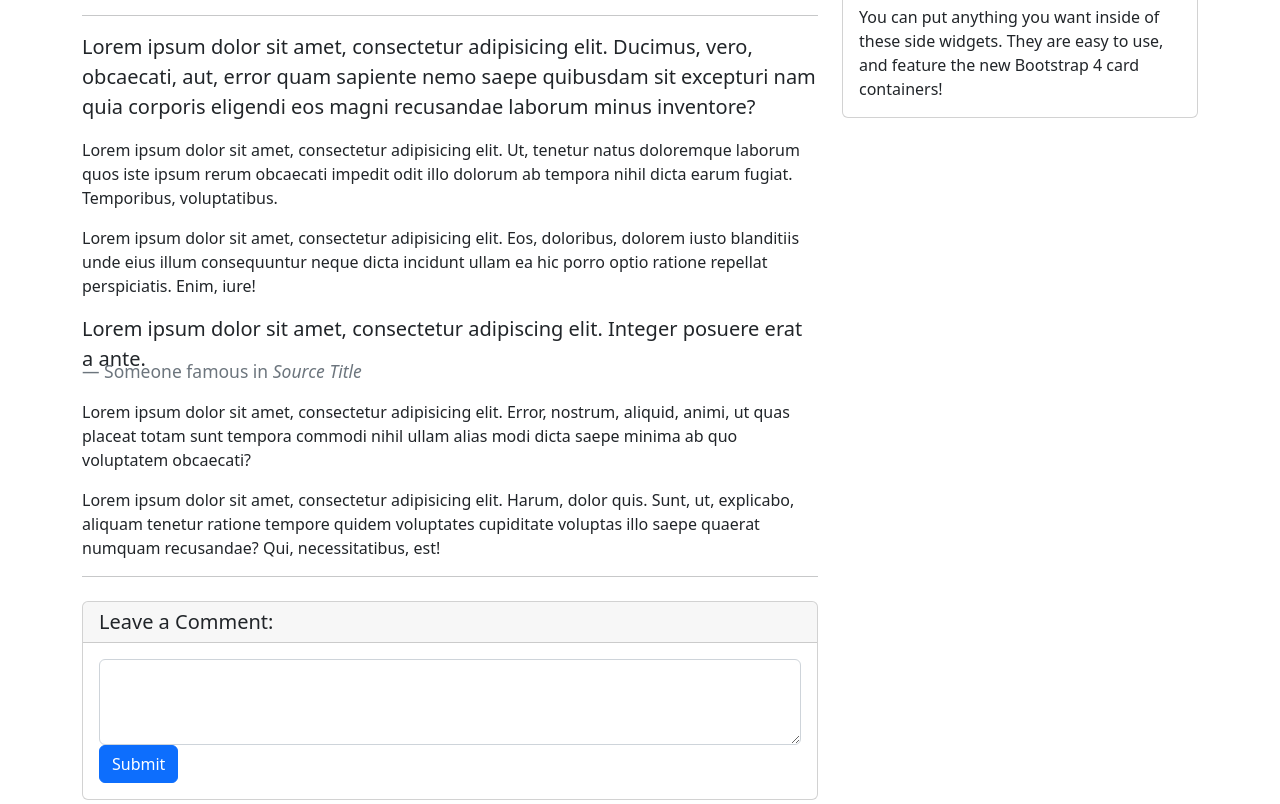
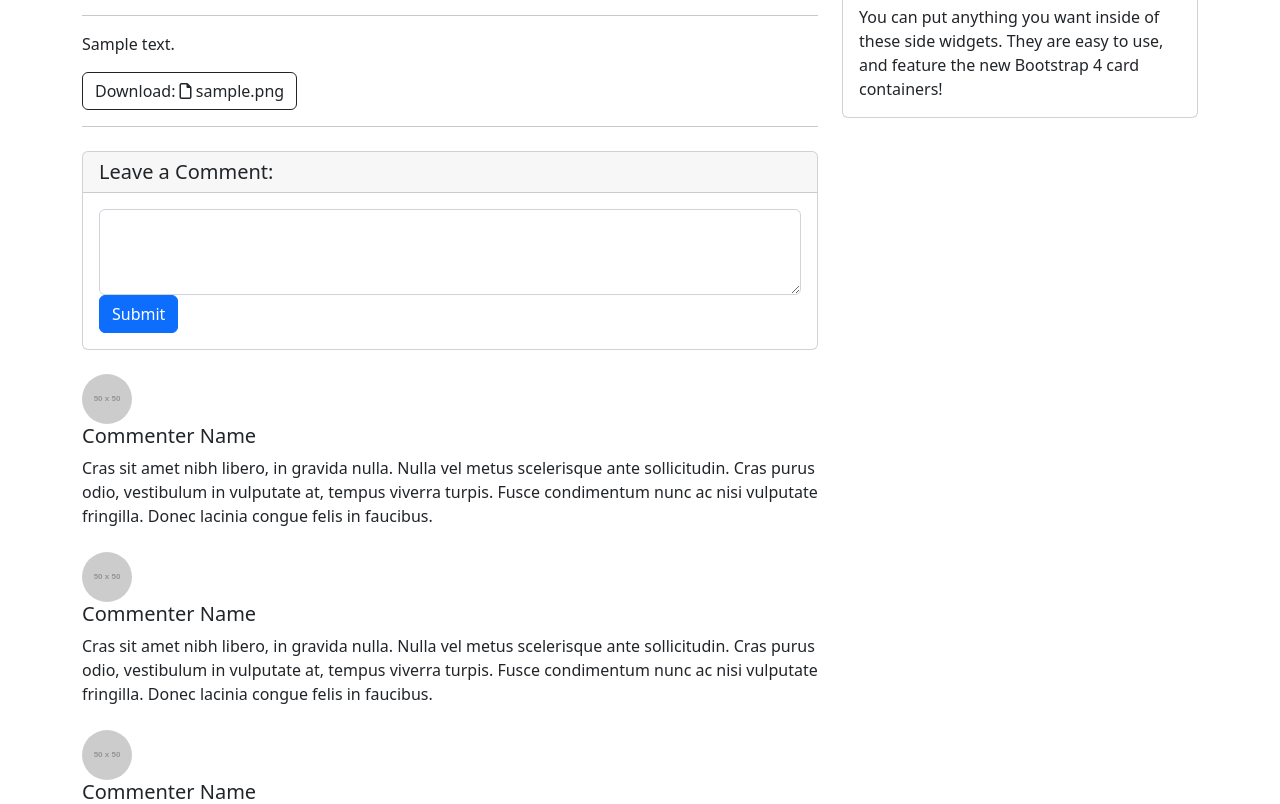
Before and after one commit to nidolight/djangoPublish, a Django app: page /blog/1/ in a window 1280 px wide. Shown: the part 441-1245 px from the top of the page. Run offline with Django 4.2, Linux system fonts and the light colour scheme; tables that the repository leaves empty hold one stand-in row (values such as "Sample post"); grey boxes labelled with a size stand in for pictures from a placeholder-image service; some libraries are stand-ins or nearby versions.

Commit message:
post_detail download option added

```diff
--- a/blog/models.py
+++ b/blog/models.py
@@ -1,3 +1,5 @@
+import os
+
 from django.db import models
 
 class Post(models.Model):
@@ -16,3 +18,9 @@ class Post(models.Model):
 
     def get_absolute_url(self):
         return f'/blog/{self.pk}/'
+
+    def get_file_name(self):
+        return os.path.basename(self.file_upload.name)
+
+    def get_file_ext(self):
+        return self.get_file_name().split('.')[-1]
--- a/blog/templates/blog/post_detail.html
+++ b/blog/templates/blog/post_detail.html
@@ -16,6 +16,7 @@
 
   <!-- Custom styles for this template -->
   <link href="{% static 'blog/css/blog-post.css' %}" rel="stylesheet" media="screen">
+  <script src="https://kit.fontawesome.com/d1639bfa7f.js" crossorigin="anonymous"></script>
 
 </head>
 
@@ -58,7 +59,7 @@
       <div class="col-lg-8">
 
         <!-- Title -->
-        <h1 class="mt-4">Post Title</h1>
+        <h1 class="mt-4">{{ post.title }}</h1>
 
         <!-- Author -->
         <p class="lead">
@@ -69,7 +70,7 @@
         <hr>
 
         <!-- Date/Time -->
-        <p>Posted on January 1, 2019 at 12:00 PM</p>
+        <p>Posted on {{ post.created_at }}</p>
 
         <hr>
 
@@ -84,22 +85,22 @@
         <hr>
 
         <!-- Post Content -->
-        <p class="lead">Lorem ipsum dolor sit amet, consectetur adipisicing elit. Ducimus, vero, obcaecati, aut, error quam sapiente nemo saepe quibusdam sit excepturi nam quia corporis eligendi eos magni recusandae laborum minus inventore?</p>
-
-        <p>Lorem ipsum dolor sit amet, consectetur adipisicing elit. Ut, tenetur natus doloremque laborum quos iste ipsum rerum obcaecati impedit odit illo dolorum ab tempora nihil dicta earum fugiat. Temporibus, voluptatibus.</p>
-
-        <p>Lorem ipsum dolor sit amet, consectetur adipisicing elit. Eos, doloribus, dolorem iusto blanditiis unde eius illum consequuntur neque dicta incidunt ullam ea hic porro optio ratione repellat perspiciatis. Enim, iure!</p>
-
-        <blockquote class="blockquote">
-          <p class="mb-0">Lorem ipsum dolor sit amet, consectetur adipiscing elit. Integer posuere erat a ante.</p>
-          <footer class="blockquote-footer">Someone famous in
-            <cite title="Source Title">Source Title</cite>
-          </footer>
-        </blockquote>
-
-        <p>Lorem ipsum dolor sit amet, consectetur adipisicing elit. Error, nostrum, aliquid, animi, ut quas placeat totam sunt tempora commodi nihil ullam alias modi dicta saepe minima ab quo voluptatem obcaecati?</p>
-
-        <p>Lorem ipsum dolor sit amet, consectetur adipisicing elit. Harum, dolor quis. Sunt, ut, explicabo, aliquam tenetur ratione tempore quidem voluptates cupiditate voluptas illo saepe quaerat numquam recusandae? Qui, necessitatibus, est!</p>
+        <p>{{ post.content }}</p>
+        {% if post.file_upload %}
+          <a href="{{ post.file_upload.url }}" class="btn btn-outline-dark" role="button" download>
+            Download:
+            {% if post.get_file_ext == 'csv' %}
+              <i class="fas fa-file-csv"></i>
+            {% elif post.get_file_ext == 'xlsx' or post.get_file.ext == 'xls' %}
+              <i class="fas fa-file-excel"></i>
+            {% elif post.get_file_ext == 'docx' or post.get_file.ext == 'doc' %}
+              <i class="fas fa-file-word"></i>
+            {% else %}
+              <i class="far fa-file"></i>
+            {% endif %}
+            {{ post.get_file_name }}
+          </a>
+        {% endif %}
 
         <hr>
 
```
